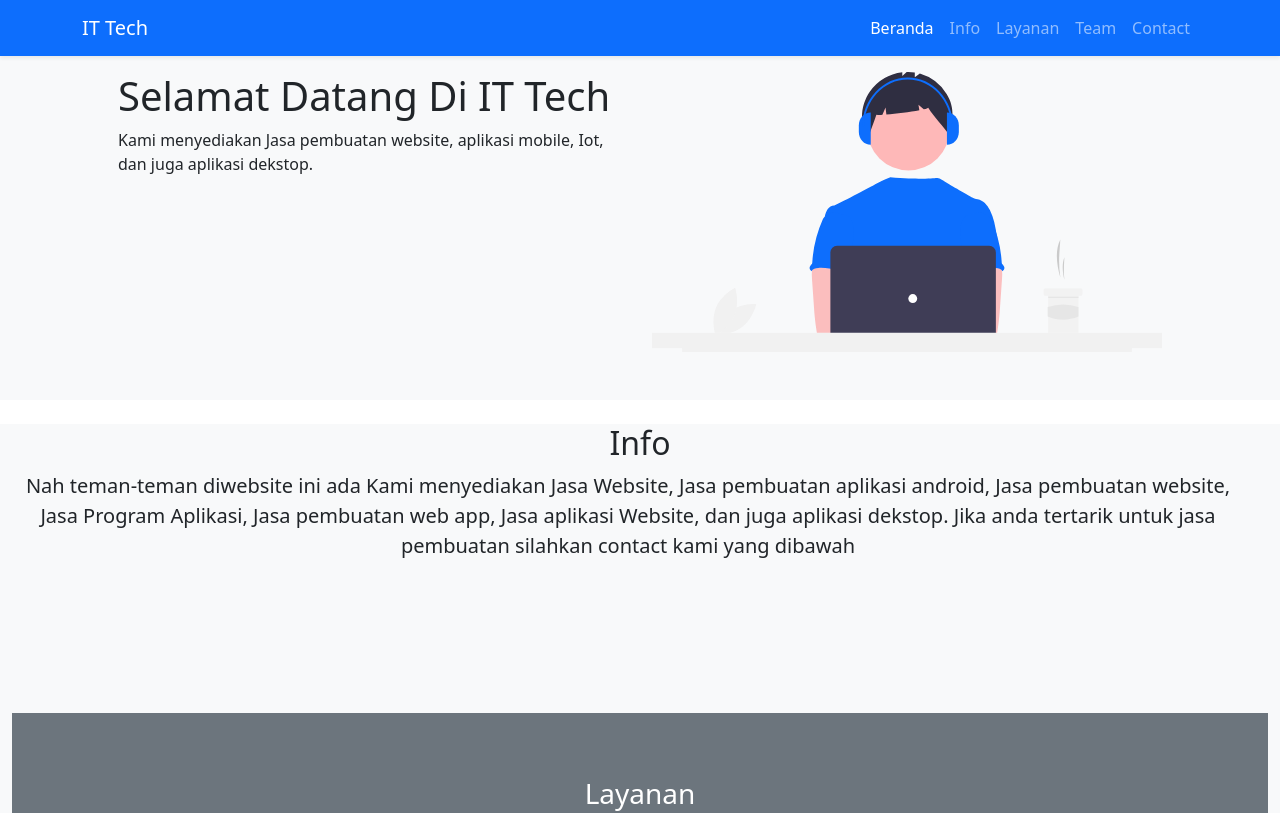
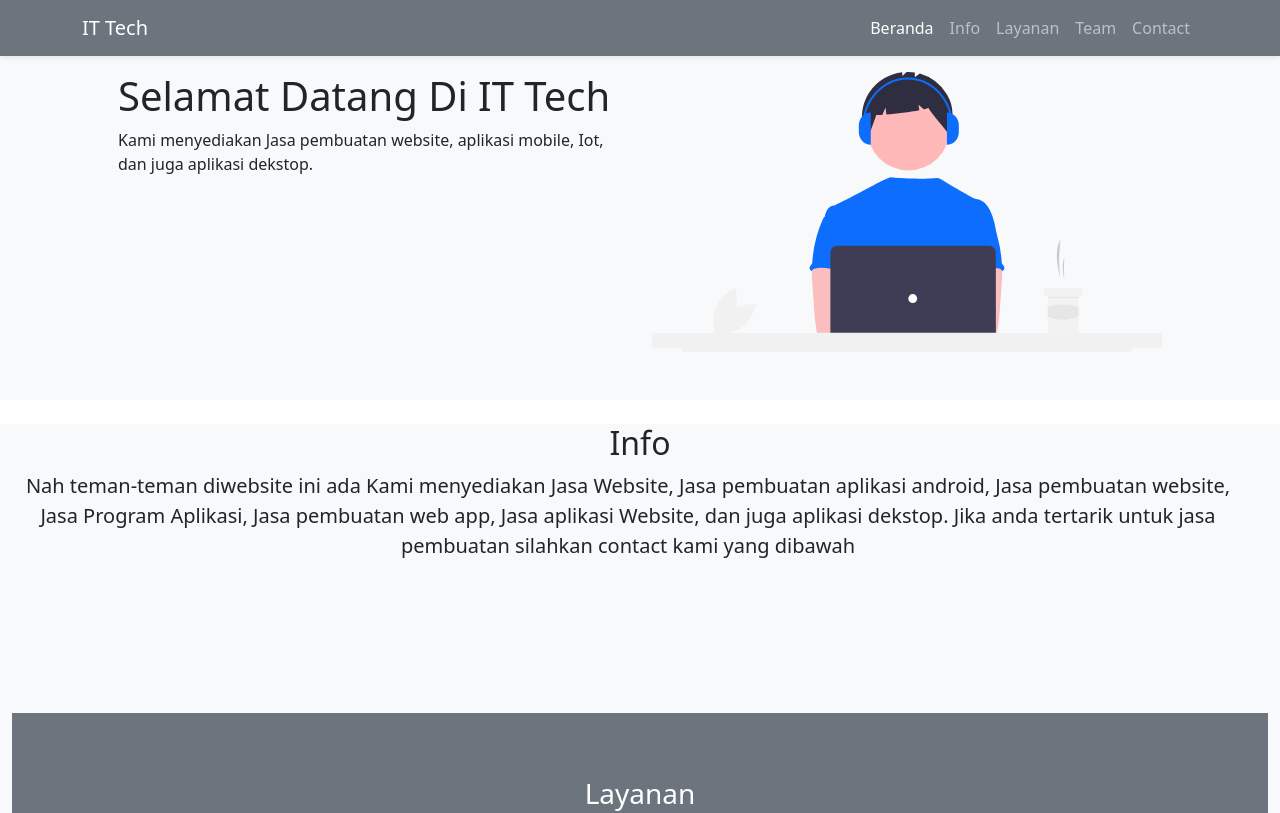
Before and after one commit to Peter13356/Website-, a plain HTML site: page index.html in a window 1280 px wide. Shown: the top 813 px of the page. Drawn offline with nearby package versions, Linux system fonts and the light colour scheme.

Commit message:
first commit

```diff
--- a/index.html
+++ b/index.html
@@ -10,7 +10,7 @@
   <body id="beranda">
 
 <!-- Navabar -->
-<nav class="navbar navbar-expand-lg navbar-dark bg-primary shadow-sm fixed-top">
+<nav class="navbar navbar-expand-lg navbar-dark bg-secondary shadow-sm fixed-top">
   <div class="container">
     <a class="navbar-brand" href="#">IT Tech</a>
     <button class="navbar-toggler" type="button" data-bs-toggle="collapse" data-bs-target="#navbarNav" aria-controls="navbarNav" aria-expanded="false" aria-label="Toggle navigation">
```
